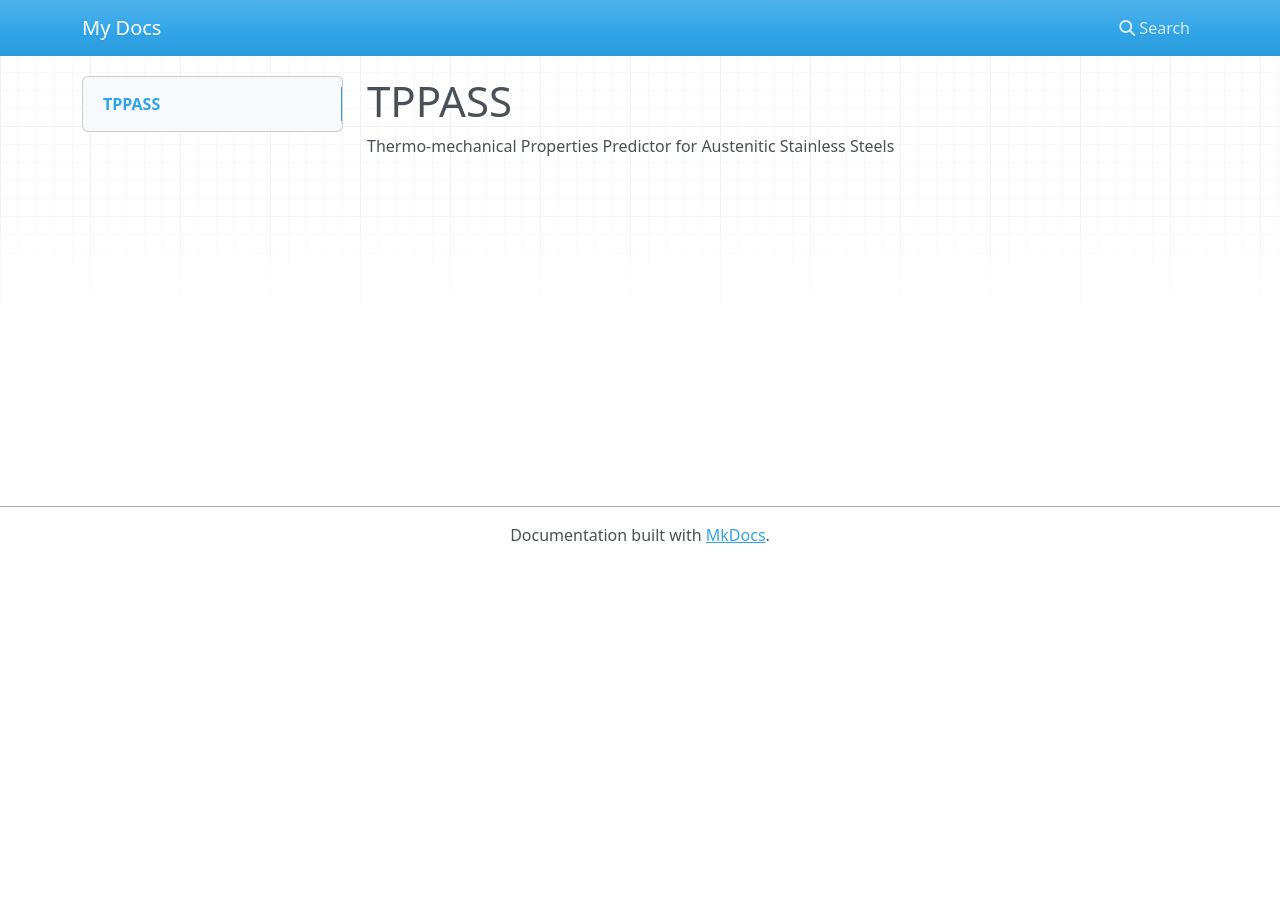
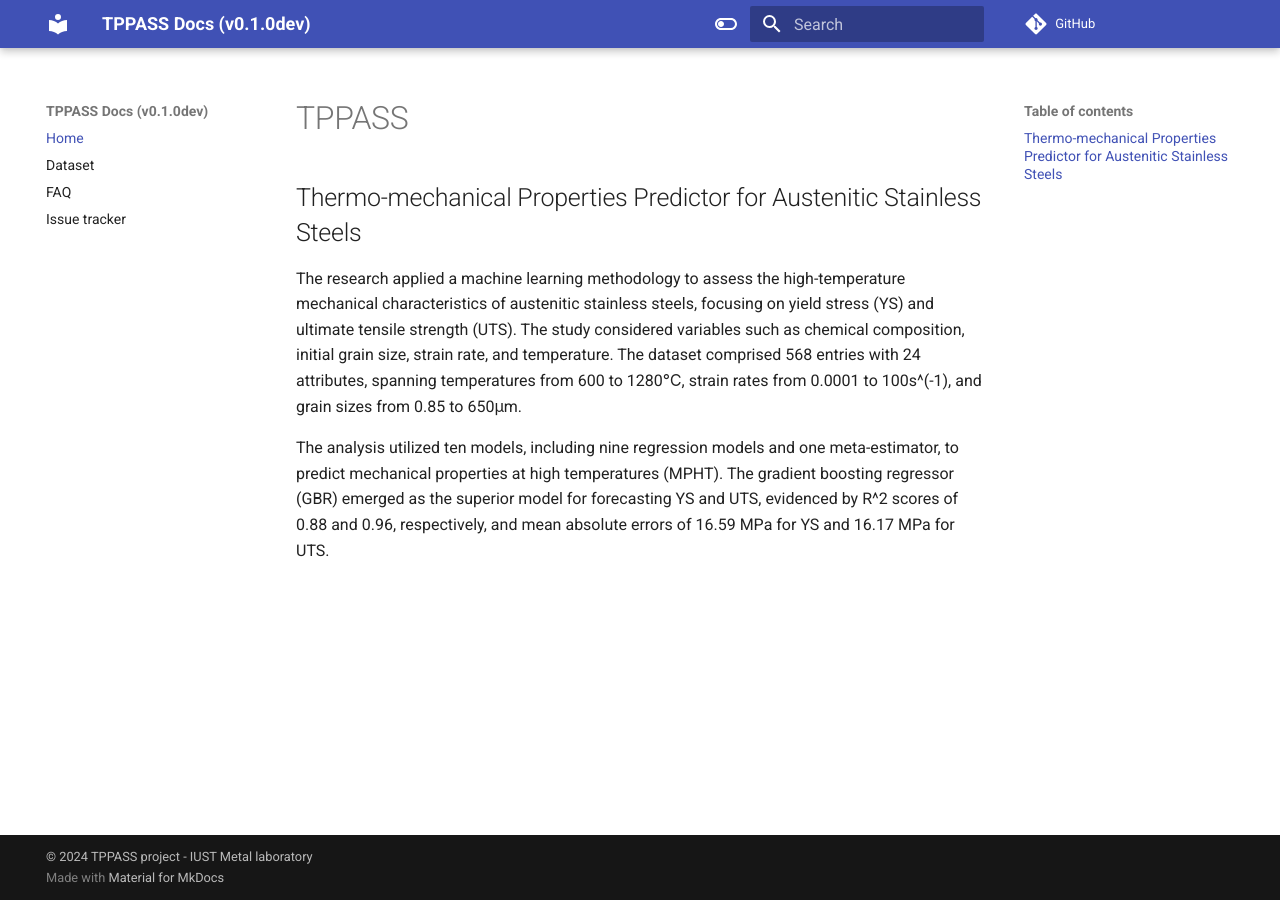
Before and after one commit to m-zakeri/TPPASS, an MkDocs documentation site: the page built from docs/index.md, in a window 1280 px wide. Built offline with MkDocs 1.6.1 and Material for MkDocs 9.7.7, drawn with Linux system fonts in a browser that asks for light colours; nearby versions of some CDN libraries; comment, search, counter and statistics services are not loaded.

Commit message:
Update docs

```diff
--- a/docs/index.md
+++ b/docs/index.md
@@ -1,2 +1,7 @@
 # TPPASS
- Thermo-mechanical Properties Predictor for Austenitic Stainless Steels
+
+## Thermo-mechanical Properties Predictor for Austenitic Stainless Steels
+
+The research applied a machine learning methodology to assess the high-temperature mechanical characteristics of austenitic stainless steels, focusing on yield stress (YS) and ultimate tensile strength (UTS). The study considered variables such as chemical composition, initial grain size, strain rate, and temperature. The dataset comprised 568 entries with 24 attributes, spanning temperatures from 600 to 1280℃, strain rates from 0.0001 to 100s^(-1), and grain sizes from 0.85 to 650μm.
+
+The analysis utilized ten models, including nine regression models and one meta-estimator, to predict mechanical properties at high temperatures (MPHT). The gradient boosting regressor (GBR) emerged as the superior model for forecasting YS and UTS, evidenced by R^2 scores of 0.88 and 0.96, respectively, and mean absolute errors of 16.59 MPa for YS and 16.17 MPa for UTS.
--- a/mkdocs.yml
+++ b/mkdocs.yml
@@ -1 +1,35 @@
-site_name: My Docs
+site_name: TPPASS Docs (v0.1.0dev)
+site_url: https://m-zakeri.github.io/TPPASS
+repo_url: https://github.com/m-zakeri/TPPASS
+site_description: Thermo-mechanical Properties Predictor for Austenitic Stainless Steels
+site_author: Morteza Zakeri
+copyright: © 2024 TPPASS project - IUST Metal laboratory
+
+theme:
+  name: material
+  palette:
+    - scheme: default
+      toggle:
+        icon: material/toggle-switch-off-outline
+        name: Dark mode
+    - scheme: slate
+      toggle:
+        icon: material/toggle-switch
+        name: Light mode
+
+plugins:
+  - search
+  - mkdocstrings:
+      handlers:
+        python:
+          setup_commands:
+            - import sys
+            - import os
+          selection:
+            members: True
+
+nav:
+    - Home: index.md
+    - Dataset: dataset.md
+    - FAQ : faq.md
+    - Issue tracker: 'https://github.com/m-zakeri/TPPASS/issues'
```
Also changed, not shown: docs/dataset.md (added, +3 -0 lines), docs/faq.md (added, +3 -0 lines).
